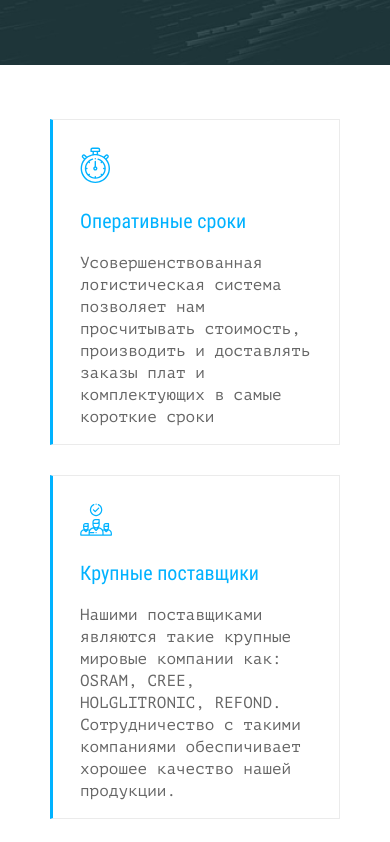
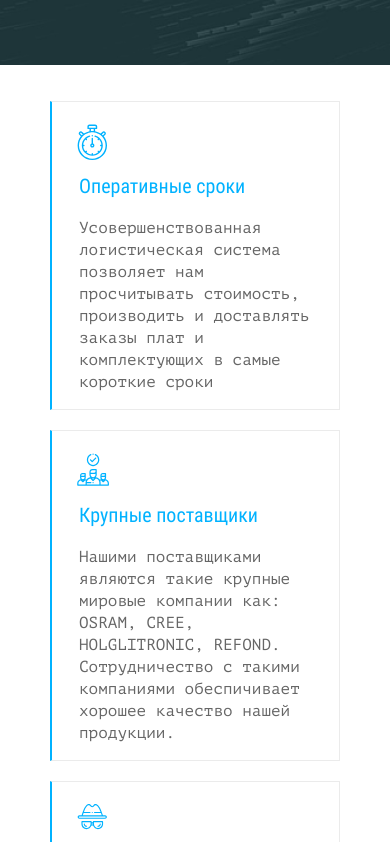
Before and after one commit to dastan1503/Smart-Device, a website: page source/index.html in a window 390 px wide. Shown: the part 582-1424 px from the top of the page. Drawn offline with nearby package versions, Linux system fonts and the light colour scheme; files that its build step writes are made by us from their sources.

Commit message:
advantages

```diff
--- a/source/index.html
+++ b/source/index.html
@@ -49,7 +49,7 @@
         <p>Нашими поставщиками являются такие крупные мировые компании как: OSRAM, CREE, HOLGLITRONIC, REFOND. Сотрудничество с такими компаниями обеспичивает хорошее качество нашей продукции.</p>
       </div>
       <div>
-        <svg width="31" height="27" viewBox="0 0 31 27" fill="none" xmlns="http://www.w3.org/2000/svg">
+        <svg width="30" height="26" viewBox="0 0 31 27" fill="none" xmlns="http://www.w3.org/2000/svg">
           <path d="M15.7697 8.21716C15.443 8.21716 15.1777 8.48402 15.1777 8.81328C15.1777 9.14231 15.443 9.4094 15.7697 9.4094C16.0964 9.4094 16.3617 9.14231 16.3617 8.81328C16.3617 8.48402 16.0964 8.21716 15.7697 8.21716Z" fill="#00B2FF"/>
           <path d="M29.148 11.7939H26.8446C25.6304 8.30245 23.8686 2.18035 20.6771 0.447642C19.0809 -0.417896 17.5721 0.186607 17.0046 1.41471C16.7632 1.93678 16.2811 2.21132 15.7696 2.21132C15.2511 2.21132 14.7729 1.93072 14.5345 1.41517C13.9872 0.228987 12.5144 -0.430936 10.9742 0.321898C7.73154 1.90767 5.91819 8.27614 4.69448 11.7939H2.39113C1.40999 11.7939 0.615234 12.5941 0.615234 13.5823C0.615234 14.5682 1.41184 15.3707 2.39113 15.3707H29.148C30.1291 15.3707 30.9239 14.5703 30.9239 13.5823C30.9239 12.5961 30.1273 11.7939 29.148 11.7939ZM6.77399 9.40947H13.4017C13.7287 9.40947 13.9937 9.14238 13.9937 8.81335C13.9937 8.48409 13.7287 8.21723 13.4017 8.21723H7.18791C8.97236 3.25336 10.6393 1.81103 11.4912 1.39445C12.4206 0.940373 13.1855 1.3204 13.4611 1.91792C13.8954 2.85727 14.7937 3.40356 15.7696 3.40356C16.7477 3.40356 17.6449 2.85518 18.078 1.91792C18.3617 1.3034 19.1306 0.963193 20.1154 1.49714C20.9712 1.96193 22.6331 3.45223 24.351 8.21723H18.1374C17.8105 8.21723 17.5455 8.48409 17.5455 8.81335C17.5455 9.14261 17.8105 9.40947 18.1374 9.40947H24.7654C25.0646 10.2785 25.3754 11.1752 25.5904 11.7939H5.94894C6.1633 11.1769 6.47338 10.2822 6.77399 9.40947ZM29.148 14.1784H2.39113C2.06463 14.1784 1.79917 13.9109 1.79917 13.5823C1.79917 13.253 2.06416 12.9862 2.39113 12.9862H29.148C29.4745 12.9862 29.74 13.2535 29.74 13.5823C29.74 13.9113 29.4747 14.1784 29.148 14.1784Z" fill="#00B2FF"/>
           <path d="M14.5859 17.7552H5.11443C4.78746 17.7552 4.52246 18.0221 4.52246 18.3514V20.7358C4.52246 23.6941 6.91252 26.1009 9.85015 26.1009C12.076 26.1009 14.0462 24.7222 14.8298 22.6451C15.425 22.3717 16.1146 22.3717 16.7098 22.6451C17.4935 24.7222 19.4636 26.1007 21.6895 26.1007C24.6271 26.1007 27.0172 23.6941 27.0172 20.7356V18.3511C27.0172 18.0219 26.7522 17.755 26.4252 17.755H16.9537C16.6268 17.755 16.3618 18.0219 16.3618 18.3511V18.9472H15.1778V18.3511C15.1778 18.0221 14.9129 17.7552 14.5859 17.7552ZM9.85015 24.9087C7.5653 24.9087 5.70639 23.0367 5.70639 20.7358V18.9475H13.9939V20.7358C13.9939 23.0428 12.1449 24.9087 9.85015 24.9087ZM17.5457 18.9475H25.8332V20.7358C25.8332 23.0367 23.9743 24.9087 21.6895 24.9087C19.3889 24.9087 17.5457 23.0372 17.5457 20.7358V18.9475ZM16.3618 20.1397V20.7358C16.3618 20.9263 16.3726 21.1161 16.3923 21.3045C15.9809 21.2288 15.5587 21.2288 15.1473 21.3045C15.167 21.1161 15.1778 20.9263 15.1778 20.7358V20.1397H16.3618Z" fill="#00B2FF"/>
--- a/source/sass/advantages.scss
+++ b/source/sass/advantages.scss
@@ -5,10 +5,12 @@
   justify-content: space-between;
   flex-wrap: wrap;
   margin: 0 auto;
-  margin-top: 109px;
+  margin-top: 112px;
+  padding-left: 20px;
 }
 
 .advantages div {
+  position: relative;
   width: 566px;
   border: 1px solid #ebebeb;
   border-left: 3px solid #00b2ff;
@@ -18,18 +20,21 @@
 
 .advantages h3 {
   color: #00b2ff;
+  font-weight: normal;
   font-size: 24px;
-  margin-left: 45px;
+  margin-top: 100px;
+  margin-left: 40px;
 }
 
 .advantages svg {
-  margin-top: 40px;
-  margin-left: 45px;
+  position: absolute;
+  top: 40px;
+  left: 40px;
 }
 
 .advantages p {
   font-family: "PT Mono", "Courier New", monospace;
-  margin-left: 45px;
+  margin-left: 42px;
   width: 483px;
   font-size: 16px;
 }
@@ -52,6 +57,12 @@
   .advantages {
     width: 720px;
     margin-top: 54px;
+    padding: 0;
+  }
+
+  .advantages svg {
+    top: 22px;
+    left: 25px;
   }
 
   .advantages div {
@@ -60,7 +71,9 @@
   }
 
   .advantages h3 {
+    margin-top: 70px;
     margin-left: 27px;
+    margin-bottom: 17px;
     font-size: 24px;
   }
 
@@ -68,29 +81,29 @@
     width: 297px;
     margin-left: 27px;
   }
-
-  .advantages svg {
-    margin-top: 27px;
-    margin-left: 27px;
-  }
 }
 
 @media (max-width: 768px) {
   .advantages {
+    margin-top: 36px;
     width: 290px;
   }
 
   .advantages div {
     width: 290px;
     min-height: 232px;
+    margin-bottom: 20px;
+    border-left: 2px solid #00b2ff;
   }
 
   .advantages h3 {
     font-size: 20px;
+    line-height: 140%;
     font-weight: normal;
   }
 
   .advantages p {
     width: 245px;
+    margin-top: 2px;
   }
 }
```
Also changed, not shown: build/css/style.min.css, build/index.html, 1 other file.
